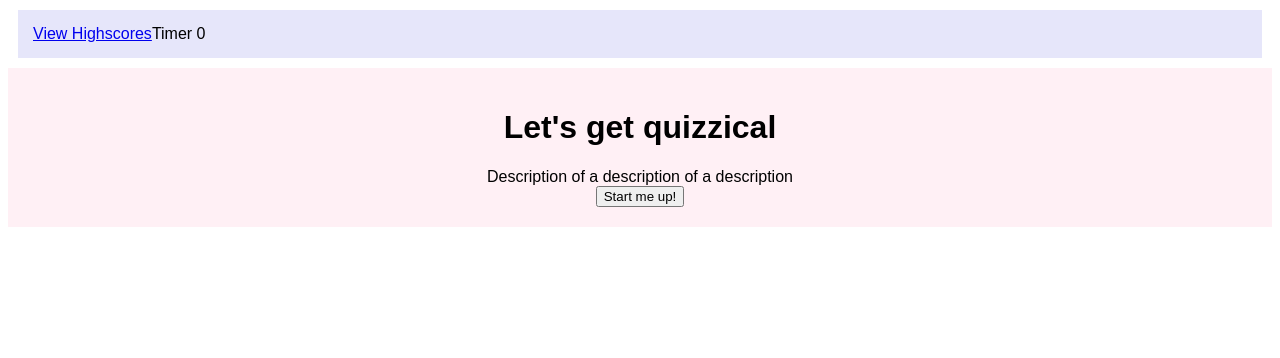
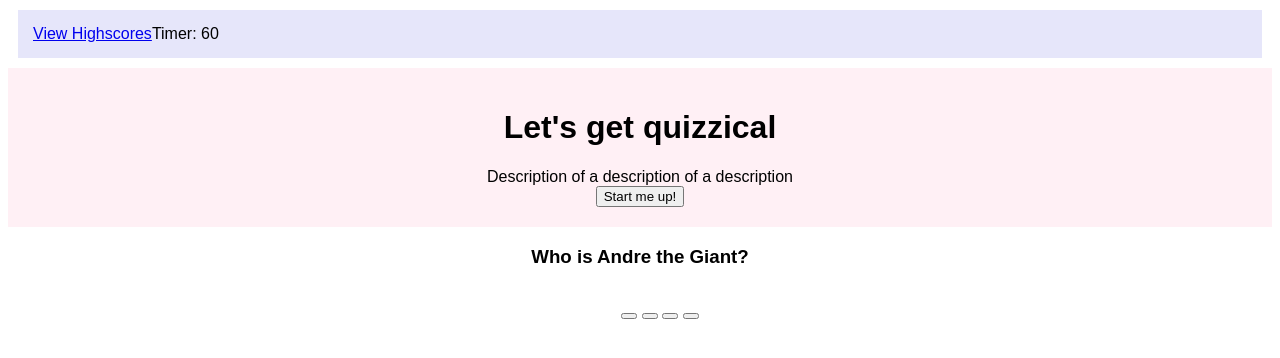
Before and after one commit to misha244/code-quiz, a plain HTML site: page index.html in a window 1280 px wide. Drawn offline with Linux system fonts and the light colour scheme.

Commit message:
add buttons

```diff
--- a/index.html
+++ b/index.html
@@ -10,7 +10,7 @@
   <body>
     <header class="header">
       <div><a href="/high-scores.html">View Highscores</a></div>
-      <div>Timer <span id="timer">0</span></div>
+      <div>Timer: <span id="timer">60</span></div>
     </header>
     <div class="intro-section" id="intro-section">
       <h1>Let's get quizzical</h1>
@@ -20,8 +20,17 @@
       </div>
     </div>
     <div class="quiz-card-container">
-      <div class="question-container"></div>
-      <div class="answer-container"></div>
+      <div class="question-container">
+        <h3 id="question" class="question">Who is Andre the Giant?</h3>
+      </div>
+      <div class="answer-container">
+        <ul>
+          <button id="0"></button>
+          <button id="1"></button>
+          <button id="2"></button>
+          <button id="3"></button>
+        </ul>
+      </div>
     </div>
     <script src="./assets/js/script.js"></script>
   </body>
```
